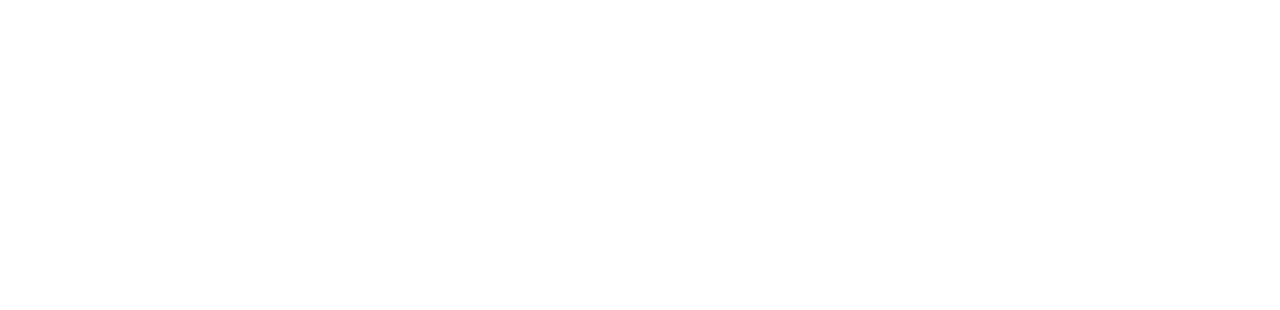
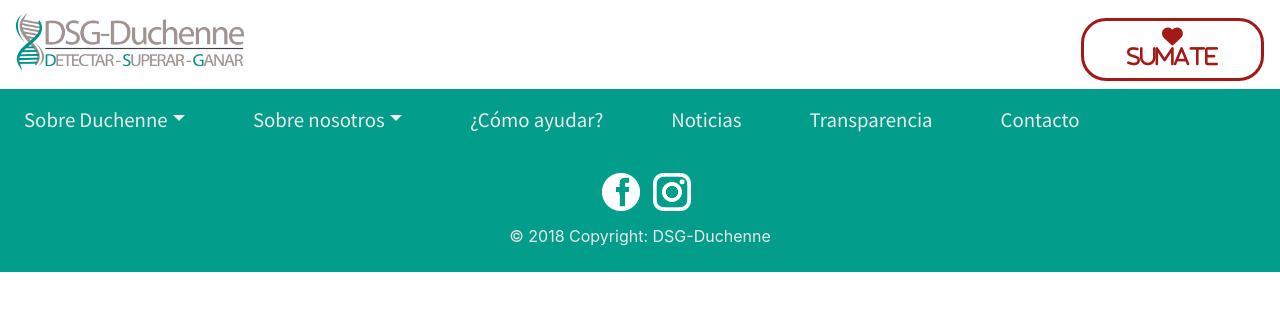
Before and after one commit to javie-lau/duchenne-react, a React (Create React App) app in the folder dsg-duchenne/: page /duchenne-react/sumate in a window 1280 px wide. Shown: the top 310 px of the page. Built offline with nearby package versions, Linux system fonts and the light colour scheme.

Commit message:
Vista Sumate

```diff
--- a/dsg-duchenne/src/Routes.js
+++ b/dsg-duchenne/src/Routes.js
@@ -1,12 +1,14 @@
 import React from 'react';
 import { Switch, Route} from 'react-router-dom';
 import Home from './views/Home';
+import Sumate from './views/Sumate';
 
 
 const Routes = () =>{
     return(
         <Switch>
             <Route exact path='/' component = {Home}/>
+            <Route path='/sumate' component = {Sumate}/>
         </Switch>
     )
 }
--- a/dsg-duchenne/src/components/Navbar/Navbar.css
+++ b/dsg-duchenne/src/components/Navbar/Navbar.css
@@ -86,3 +86,7 @@
     background: #039D8B;
     padding: 10px 0;
 }
+.link:hover{
+    text-decoration:none;
+
+}
--- a/dsg-duchenne/src/components/Navbar/Navbar.jsx
+++ b/dsg-duchenne/src/components/Navbar/Navbar.jsx
@@ -1,6 +1,7 @@
 import React, { Component } from 'react';
 import './Navbar.css';
 import images from '../../importImages';
+import { Link } from 'react-router-dom';
 
 
 class Navbar extends Component{
@@ -10,10 +11,10 @@
             <nav className="navbar navbar-expand-lg navbar-light ">
                 <div className="row">
                     <div className="col-8 col-md-4">
-                    <a className="navbar-brand" href="#"><img className="img-fluid" src={images['logo.jpg']} alt=""/></a>
+                    <Link className="link" to="/"><a className="navbar-brand" href="#"><img className="img-fluid" src={images['logo.jpg']} alt=""/></a></Link>
                     </div>
                     <div className="col-4 col-md-2 offset-md-6">
-                        <button className="btn"><i class="fas fa-heart"> Sumate</i></button>
+                        <Link  to="/sumate"><button className="btn"><i class="fas fa-heart"> Sumate</i></button></Link>
                     </div>
                  </div>
             </nav>
@@ -50,7 +51,7 @@
                     </div>
                 </li>
                 <li className="nav-item">
-                    <a className="nav-link " href="#">¿Cómo ayudar? <span className="sr-only">(current)</span></a>
+                <Link className="link" to="/sumate"><a className="nav-link">¿Cómo ayudar? <span className="sr-only">(current)</span></a></Link>
 
                 </li>
                 <li className="nav-item">
--- /dev/null
+++ b/dsg-duchenne/src/views/Sumate.jsx
@@ -0,0 +1,15 @@
+import React, { Component } from 'react';
+import Navbar from '../components/Navbar/Navbar';
+import Footer from '../components/Footer/Footer';
+
+class Sumate extends Component {
+    render(){
+        return(
+            <React.Fragment>
+                <Navbar/>
+                <Footer />
+            </React.Fragment>
+        )
+    }
+}
+export default Sumate;
```
